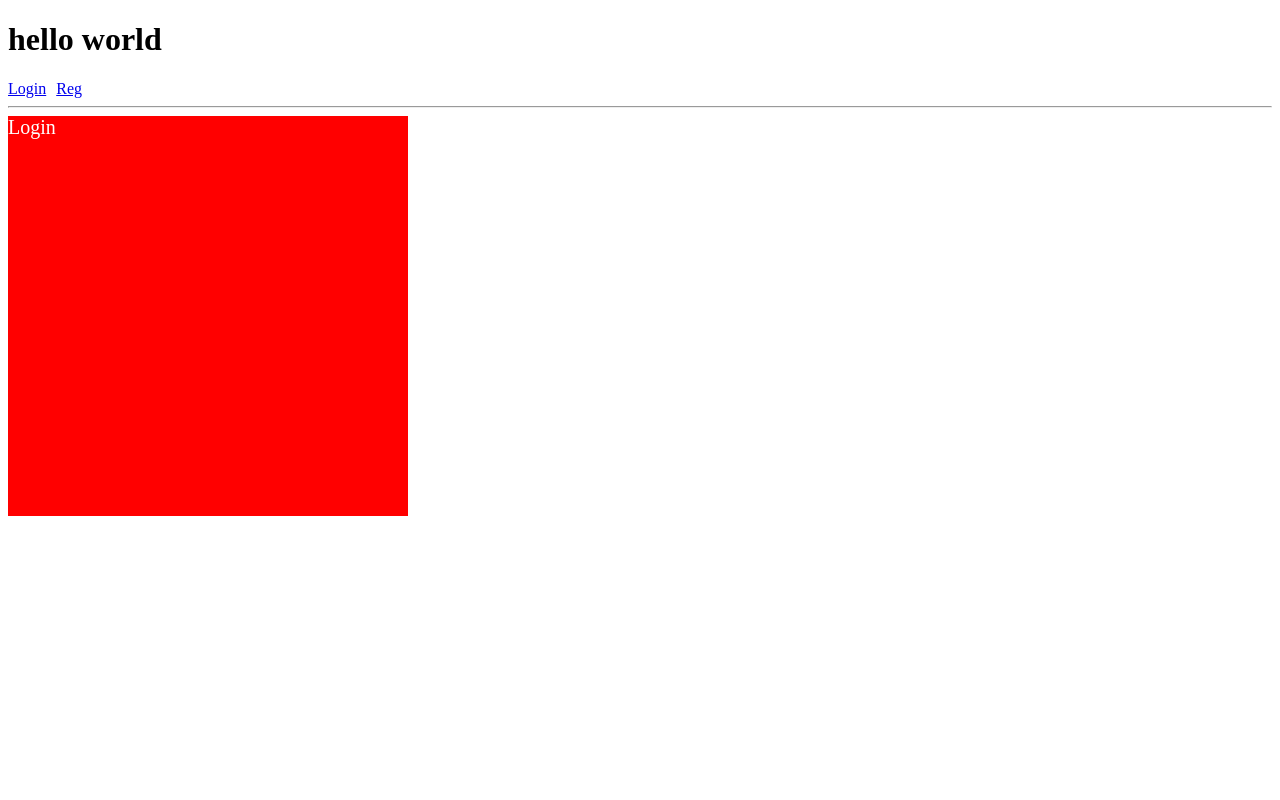
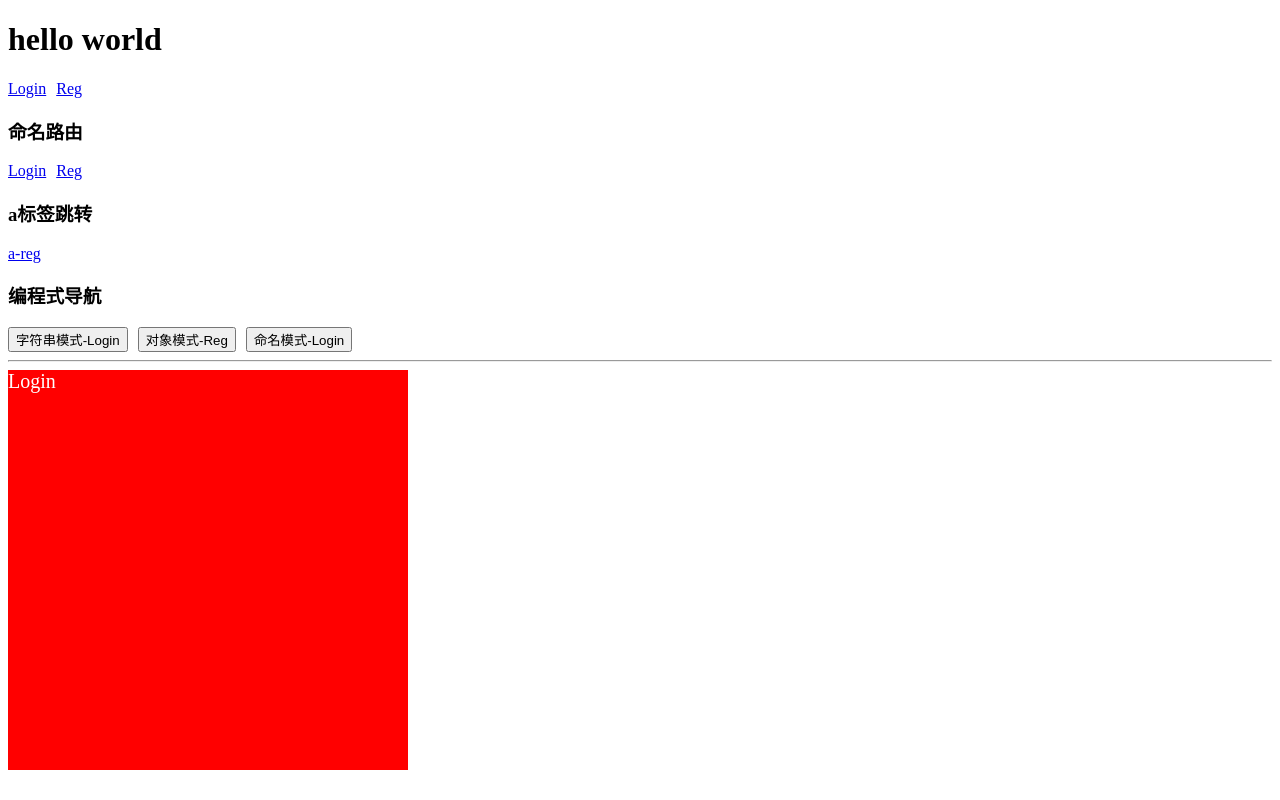
Before and after one commit to icebear32/Vue3_Router4, a Vue app in the folder router/: page / in a window 1280 px wide. Built offline with nearby package versions, Linux system fonts and the light colour scheme.

Commit message:
Router命名路由-编程式导航

```diff
--- a/router/src/App.vue
+++ b/router/src/App.vue
@@ -1,4 +1,23 @@
 <script setup lang="ts">
+import { useRouter } from 'vue-router'
+const router = useRouter() // router 的实例方法
+
+const toLogin = (url: string) => {
+  router.push(url)
+}
+
+
+const toReg = (url: string) => {
+  router.push({
+    path: url
+  })
+}
+
+const toLoginName = (url: string) => {
+  router.push({
+    name: url
+  })
+}
 </script>
 
 <template>
@@ -8,10 +27,20 @@
       <router-link to="/">Login</router-link>
       <router-link to="/reg" style="margin-left: 10px;">Reg</router-link>
     </div>
+    <div>
+      <h3>命名路由</h3>
+      <router-link :to="{ name: 'Login' }">Login</router-link>
+      <router-link :to="{ name: 'Reg' }" style="margin-left: 10px;">Reg</router-link>
+      <h3>a标签跳转</h3>
+      <a href="/reg">a-reg</a>
+      <h3>编程式导航</h3>
+      <button @click="toLogin('/')">字符串模式-Login</button>
+      <button @click="toReg('/reg')" style="margin-left: 10px;">对象模式-Reg</button>
+      <button @click="toLoginName('Login')" style="margin-left: 10px;">命名模式-Login</button>
+    </div>
     <hr>
     <router-view></router-view>
   </div>
 </template>
 
-<style scoped>
-</style>
+<style scoped></style>
--- a/router/src/router/index.ts
+++ b/router/src/router/index.ts
@@ -4,10 +4,12 @@ import { createRouter, createWebHistory, RouteRecordRaw } from 'vue-router'
 const routes: Array<RouteRecordRaw> = [
     {
         path: "/",
+        name: 'Login',
         component: () => import('../components/login.vue') //引入需要用的组件
     },
     {
         path: "/reg",
+        name: 'Reg',
         component: () => import('../components/reg.vue') //引入需要用的组件
     }
 ]
```
Also changed, not shown: 1 other file (tests, documents, lock files or other folders).
